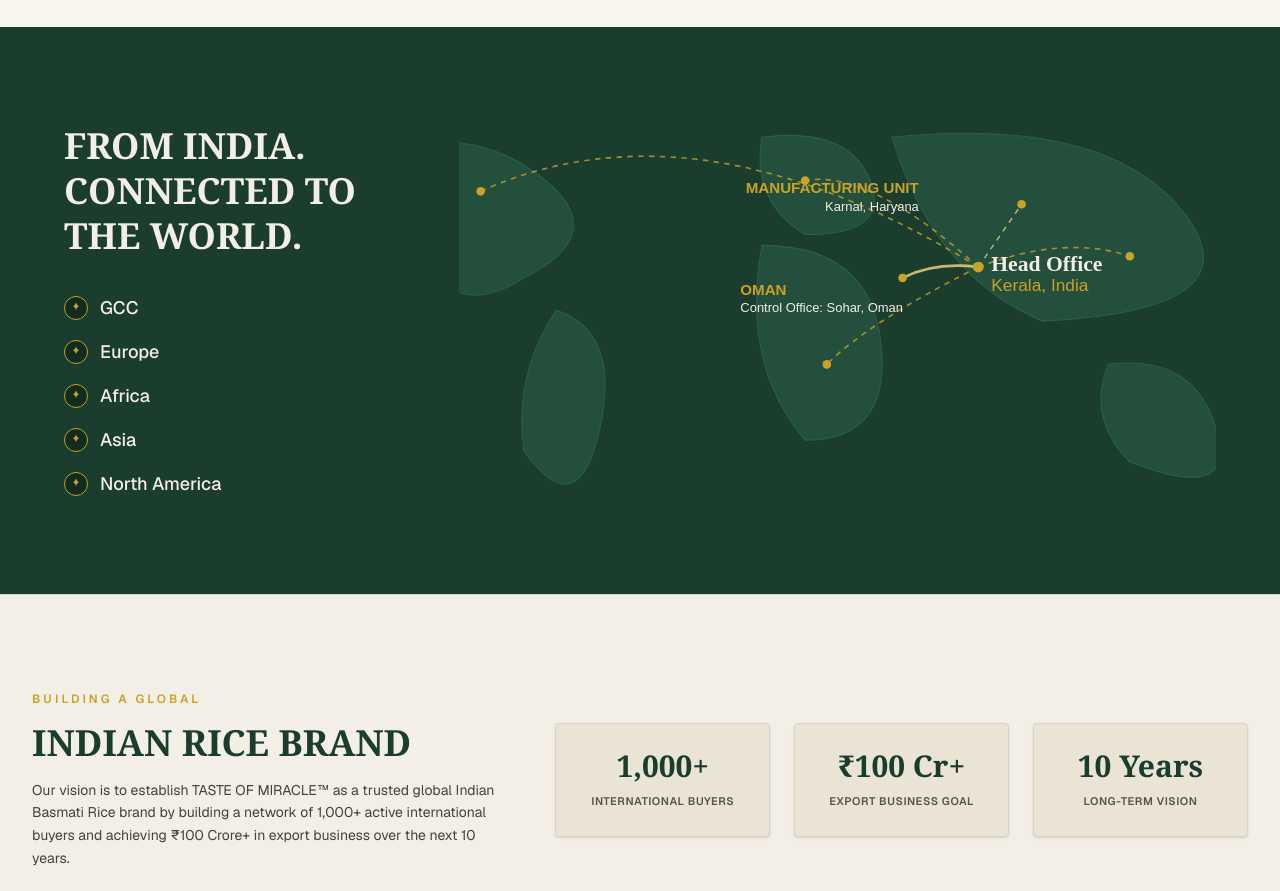
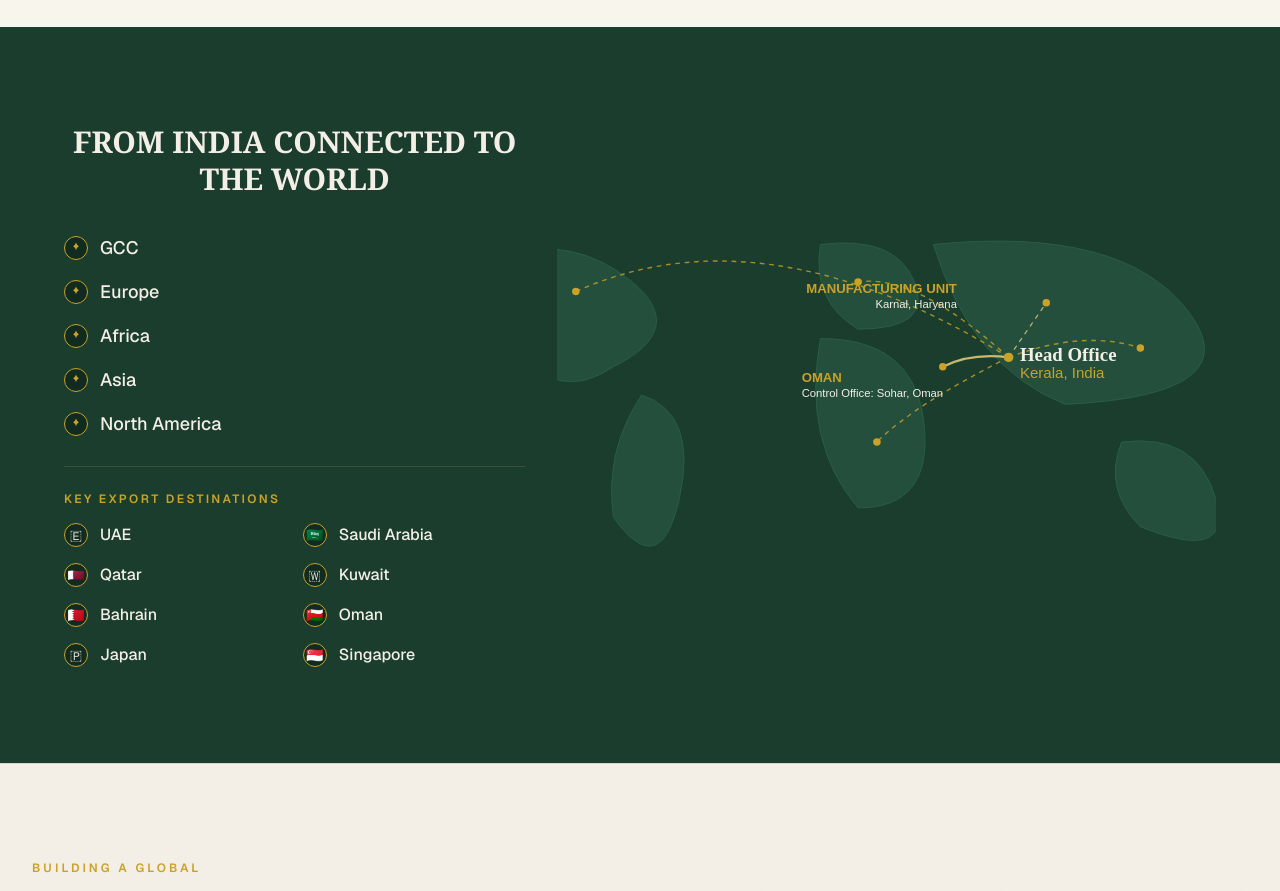
Before and after one commit to Aswathi-hostiva/miracle-business, a Next.js app: page / in a window 1280 px wide. Shown: the part 3600-4491 px from the top of the page. Built offline with nearby package versions, Linux system fonts and the light colour scheme.

Commit message:
update globalmapgraphic

```diff
--- a/src/components/GlobalMapGraphic.tsx
+++ b/src/components/GlobalMapGraphic.tsx
@@ -101,28 +101,21 @@
 
 export const GlobalMapGraphic: React.FC = () => {
   return (
-    <div className="relative w-full bg-[#1a3d2e] text-[#f4efe6] py-6 sm:py-8 px-4 sm:px-6 lg:px-8">
+    <div className="relative w-full bg-[#1a3d2e] text-[#f4efe6] pt-6 sm:py-8 px-4 sm:px-6 lg:px-8 pb-2">
       <div className="max-w-7xl mx-auto grid grid-cols-1 lg:grid-cols-12 gap-6 sm:gap-8 items-center">
 
         {/* Left Side: Header & Markets List */}
-        <div className="lg:col-span-4 space-y-4 sm:space-y-7 text-center lg:text-left">
-          <div>
-            <h2 className="font-serif text-2xl sm:text-4xl lg:text-4xl font-bold leading-tight text-[#f4efe6]">
-              FROM INDIA.
-            </h2>
-            <h2 className="font-serif text-2xl sm:text-4xl lg:text-4xl font-bold leading-tight text-[#f4efe6]">
-              CONNECTED TO THE WORLD.
+        <div className="lg:col-span-5 space-y-4 sm:space-y-7 text-center">
+
+          {/* ✅ Centered Heading */}
+          <div className="flex justify-center">
+            <h2 className="font-serif text-xl sm:text-2xl lg:text-3xl font-bold leading-tight text-[#f4efe6] text-center">
+              FROM INDIA CONNECTED TO THE WORLD
             </h2>
           </div>
 
           <div className="grid grid-cols-2 sm:flex sm:flex-col gap-3 sm:gap-4 pt-1 sm:pt-2 justify-items-start px-8 sm:px-0 sm:items-center lg:items-start">
-            {[
-              'GCC',
-              'Europe',
-              'Africa',
-              'Asia',
-              'North America'
-            ].map((market) => (
+            {['GCC', 'Europe', 'Africa', 'Asia', 'North America'].map((market) => (
               <div key={market} className="flex items-center space-x-2 sm:space-x-3 text-sm sm:text-base lg:text-lg font-medium text-[#f4efe6]">
                 <div className="w-5 h-5 sm:w-6 sm:h-6 rounded-full border border-[#c9a227] flex items-center justify-center text-[#c9a227] shrink-0 bg-[#122b20]">
                   <svg viewBox="0 0 24 24" fill="currentColor" className="w-3 h-3 sm:w-3.5 sm:h-3.5">
@@ -133,12 +126,37 @@
               </div>
             ))}
           </div>
+
+          {/* Key Export Destinations */}
+          <div className="pt-4 sm:pt-6 border-t border-[#c9a227]/20">
+            <p className="text-xs uppercase tracking-[0.2em] text-[#c9a227] font-semibold mb-4 text-center lg:text-left">
+              Key Export Destinations
+            </p>
+            <div className="grid grid-cols-2 gap-3 sm:gap-4 justify-items-start px-8 sm:px-0">
+              {[
+                { flag: '🇪', name: 'UAE' },
+                { flag: '🇸🇦', name: 'Saudi Arabia' },
+                { flag: '🇶🇦', name: 'Qatar' },
+                { flag: '🇼', name: 'Kuwait' },
+                { flag: '🇧🇭', name: 'Bahrain' },
+                { flag: '🇴🇲', name: 'Oman' },
+                { flag: '🇵', name: 'Japan' },
+                { flag: '🇸🇬', name: 'Singapore' },
+              ].map((country) => (
+                <div key={country.name} className="flex items-center space-x-2 sm:space-x-3 text-sm sm:text-base font-medium text-[#f4efe6]">
+                  <div className="w-5 h-5 sm:w-6 sm:h-6 rounded-full border border-[#c9a227] flex items-center justify-center shrink-0 bg-[#122b20] text-xs sm:text-sm">
+                    {country.flag}
+                  </div>
+                  <span>{country.name}</span>
+                </div>
+              ))}
+            </div>
+          </div>
         </div>
 
         {/* Right Side: Map graphic */}
-<div className="lg:col-span-8 relative w-full -mx-4 sm:mx-0 aspect-[4/3] sm:aspect-[21/12] lg:aspect-[21/10] min-h-[420px] sm:min-h-[320px] flex items-center justify-center">
+        <div className="lg:col-span-7 relative w-full -mx-4 sm:mx-0 aspect-[4/3] sm:aspect-[21/12] lg:aspect-[21/10] min-h-[220px] sm:min-h-[320px] flex items-center justify-center">
           <svg viewBox="180 70 700 320" className="w-full h-full object-contain">
-            {/* World Map Continents Silhouette */}
             <g fill="#24523e" stroke="#2c634b" strokeWidth="1" opacity="0.9">
               <path d="M 120,80 Q 200,60 260,110 T 240,200 Q 180,240 140,180 Z" />
               <path d="M 270,230 Q 330,250 310,340 T 240,360 Q 230,290 270,230 Z" />
@@ -148,7 +166,6 @@
               <path d="M 780,280 Q 860,270 880,340 T 800,370 Q 760,330 780,280 Z" />
             </g>
 
-            {/* Glowing Flight Paths */}
             <g stroke="#c9a227" strokeWidth="1.5" fill="none" strokeDasharray="5 5" opacity="0.8">
               <path d="M 660 190 Q 620 185 590 200" strokeWidth="2.5" stroke="#f5d77f" strokeDasharray="none" />
               <path d="M 660 190 Q 560 100 500 110" />
@@ -158,7 +175,6 @@
               <path d="M 660 190 L 700 132" stroke="#f5d77f" strokeWidth="1.25" />
             </g>
 
-            {/* Target Ports Markers */}
             <g fill="#c9a227">
               <circle cx="500" cy="110" r="4" />
               <circle cx="520" cy="280" r="4" />
@@ -166,7 +182,6 @@
               <circle cx="200" cy="120" r="4" />
             </g>
 
-            {/* Head Office Pin: Kerala, India */}
             <g transform="translate(660, 190)">
               <circle cx="0" cy="0" r="10" fill="#c9a227" opacity="0.3" className="animate-ping" />
               <circle cx="0" cy="0" r="5" fill="#c9a227" />
@@ -174,7 +189,6 @@
               <text x="12" y="22" fill="#c9a227" fontSize="16" fontFamily="sans-serif">Kerala, India</text>
             </g>
 
-            {/* Manufacturing Unit Pin: Karnal, Haryana */}
             <g transform="translate(700, 132)">
               <circle cx="0" cy="0" r="8" fill="#c9a227" opacity="0.3" className="animate-ping" />
               <circle cx="0" cy="0" r="4" fill="#c9a227" />
@@ -182,7 +196,6 @@
               <text x="-95" y="6" fill="#f4efe6" fontSize="12" fontFamily="sans-serif" textAnchor="end">Karnal, Haryana</text>
             </g>
 
-            {/* Control Office Pin: Sohar, Oman */}
             <g transform="translate(590, 200)">
               <circle cx="0" cy="0" r="8" fill="#c9a227" opacity="0.3" className="animate-ping" />
               <circle cx="0" cy="0" r="4" fill="#c9a227" />
@@ -191,7 +204,6 @@
             </g>
           </svg>
         </div>
-
       </div>
     </div>
   );
```
Lines whose indentation alone changed are shown as unchanged.
